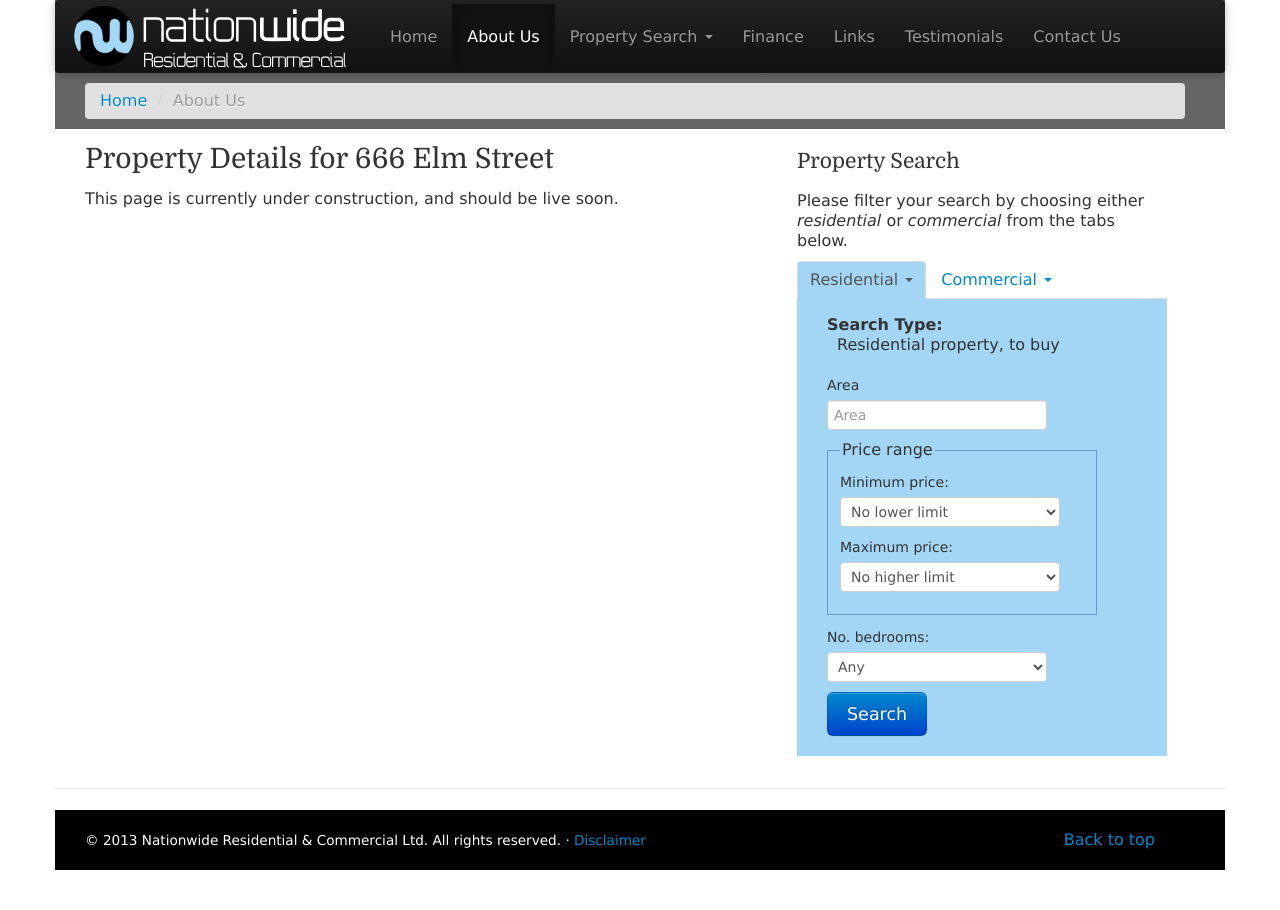
After one commit to antowide/nationwide-3, a PHP site: page /details1.php in a window 1280 px wide. The commit adds this page. Run offline with PHP 8.4, Linux system fonts and the light colour scheme; some libraries are stand-ins or nearby versions.

Commit message:
Add property details page.

```diff
--- /dev/null
+++ b/content/details1.php
@@ -0,0 +1,20 @@
+<?php include('includes/head.php'); ?>
+<?php include('includes/header.php'); ?>
+
+<div class="container">
+  <div class="row">
+
+  	<div class="span7">
+    	<div class="span7">
+  			<h2>Property Details for 666 Elm Street</h2>
+	        <p>This page is currently under construction, and should be live soon.</p>
+        </div>
+    </div>
+
+    <div class="span5">
+    	<?php include('includes/property-search.php'); ?>
+  	</div>
+
+  </div> <!-- /.row  -->
+
+<?php include('includes/foot.php'); ?>
--- a/content/index.php
+++ b/content/index.php
@@ -43,6 +43,9 @@
   					<a href="finance.php">Finance</a>
   				</li>
                 <li>
+  					<a href="details1.php">Property Details Page 1</a>
+  				</li>
+                <li>
   					<a href="links.php">Links</a>
   				</li>
                 <li>
```
